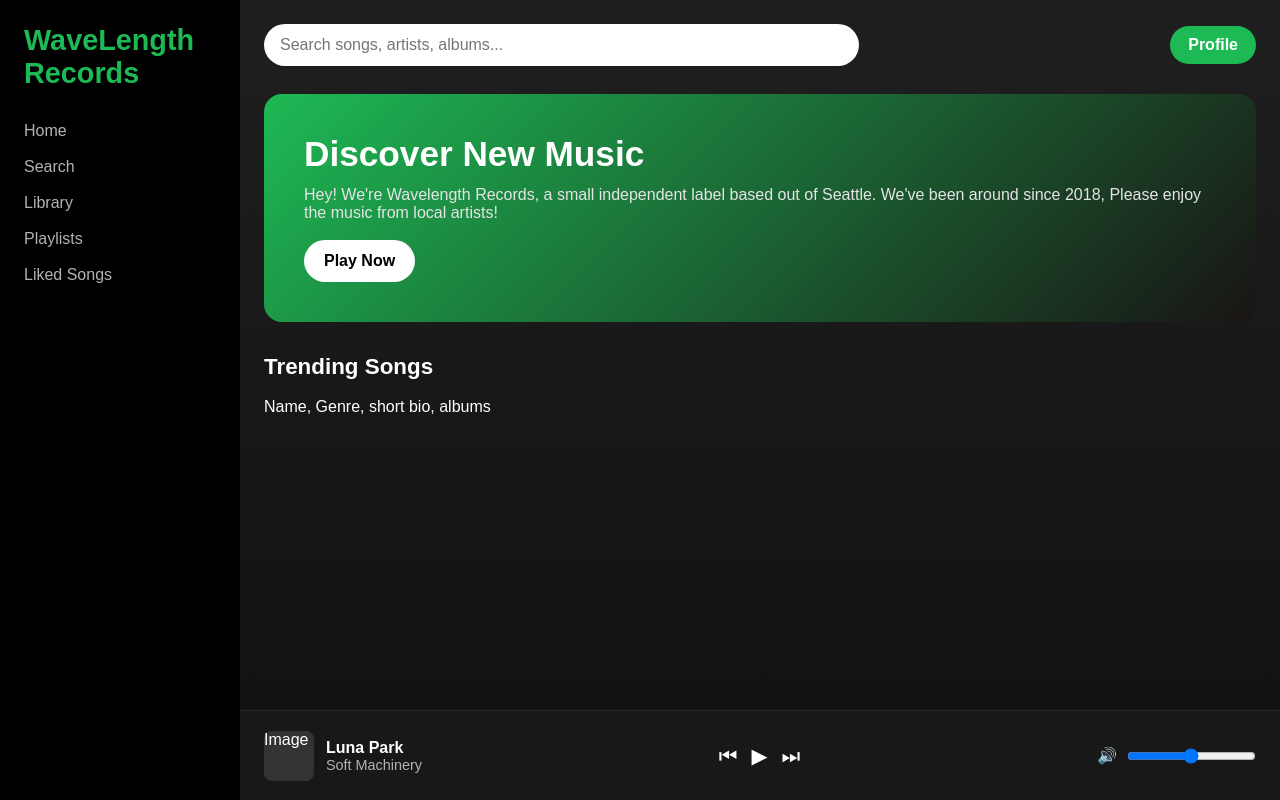
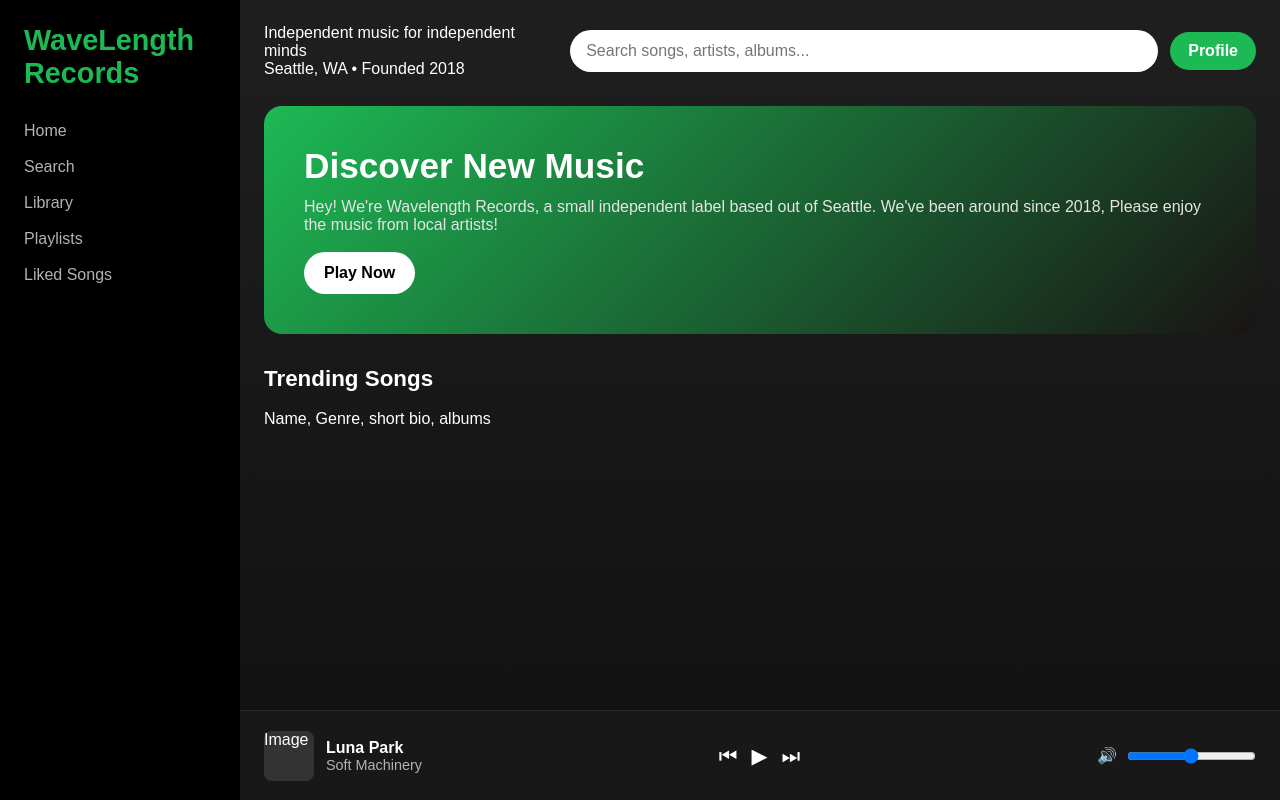
Before and after one commit to SouthBennett/agile-basics, a React (Vite) app: page / in a window 1280 px wide. Built offline with nearby package versions, Linux system fonts and the light colour scheme.

Commit message:
rendered label header using props

```diff
--- a/src/App.jsx
+++ b/src/App.jsx
@@ -5,17 +5,18 @@ import Topbar from "./components/Topbar"
 import Hero from "./components/Hero"
 import SongList from "./components/SongList"
 import Player from "./components/Player"
+import data from './data.json'
 
 function App() {
 
-
+  console.log(data);
 
   return (
 
     <div className='app'>
         <Sidebar />
         <main className="main-content">
-          <Topbar />
+          <Topbar data={data}/>
           <Hero />
           <SongList />
         </main>
--- a/src/components/Topbar.jsx
+++ b/src/components/Topbar.jsx
@@ -1,8 +1,14 @@
 import './Topbar.css'
 
-function Topbar() {
+function Topbar({data}) {
   return (
     <header className="topbar">
+      <div>
+        {/* <h1>{data.label}</h1> */}
+        <p>{data.tagline}</p>
+        <p>{data.city } {"\u2022"} Founded {data.founded}</p>
+      </div>
+
       <input
         type="text"
         className="search-bar"
```
